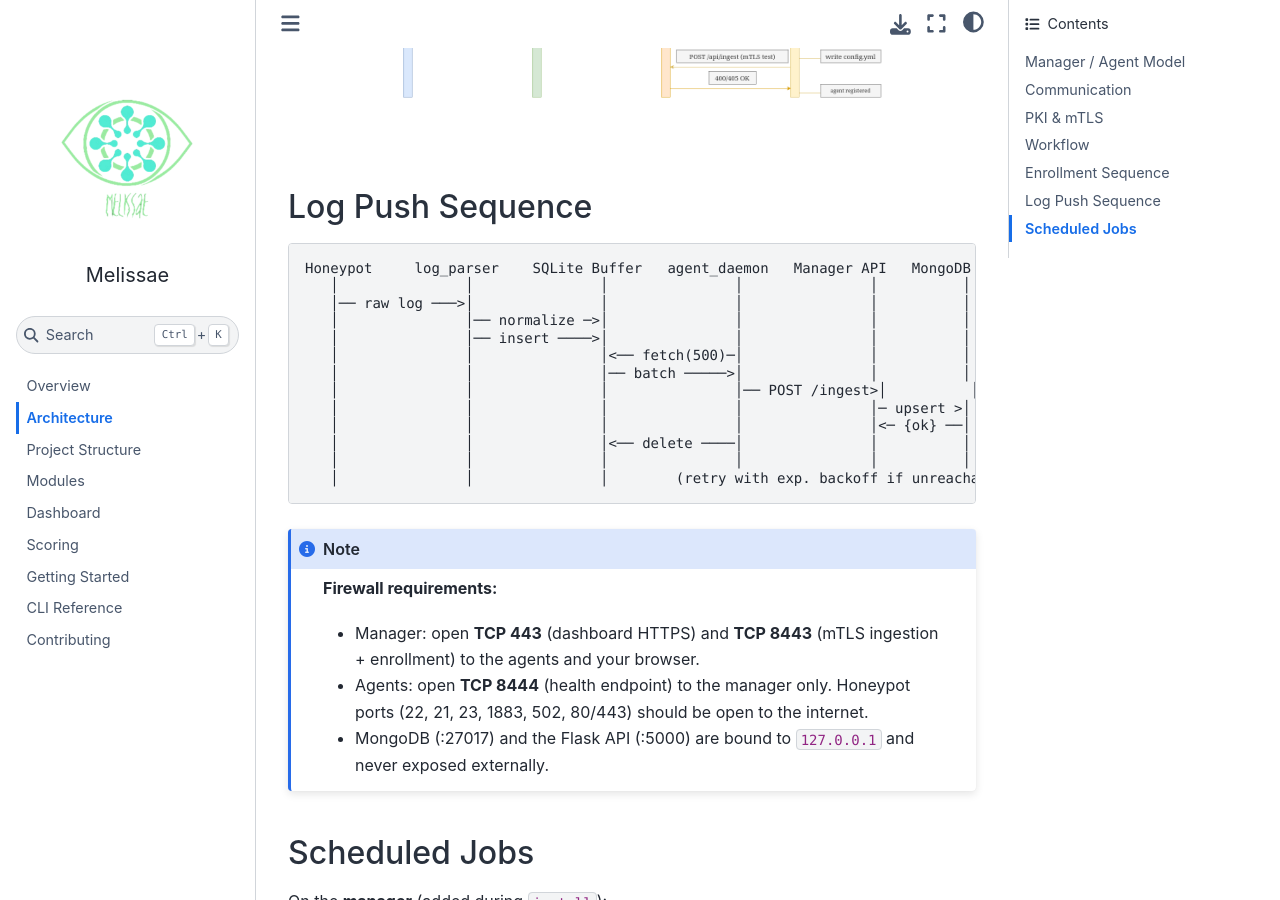
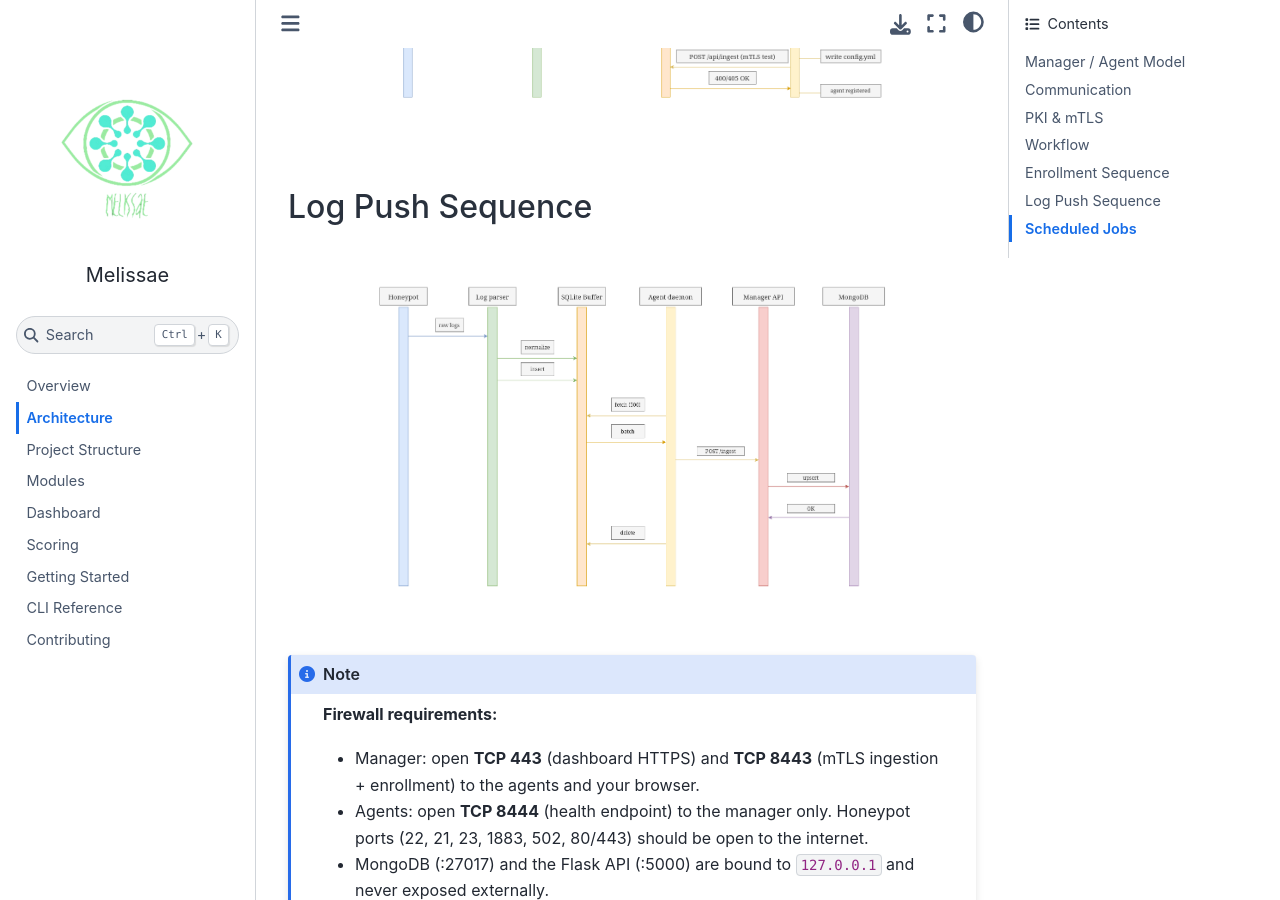
Before and after one commit to ilostmypassword/Melissae-Documentation, a Sphinx documentation site: the page built from docs/source/architecture.rst, in a window 1280 px wide and 900 px high, scrolled down 2744 px. Built offline with Sphinx 7.4.7 and the Sphinx Book theme 1.1.4, drawn with Linux system fonts in a browser that asks for light colours; pages that are not in the unit, such as notebooks, are missing from menus.

Commit message:
Replace log push sequence code block with diagram and add image file

```diff
--- a/docs/source/architecture.rst
+++ b/docs/source/architecture.rst
@@ -84,21 +84,9 @@ Enrollment Sequence
 Log Push Sequence
 -----------------
 
-.. code-block:: text
-
-    Honeypot     log_parser    SQLite Buffer   agent_daemon   Manager API   MongoDB
-       │               │               │               │               │          │
-       │── raw log ───>│               │               │               │          │
-       │               │── normalize ─>│               │               │          │
-       │               │── insert ────>│               │               │          │
-       │               │               │<── fetch(500)─│               │          │
-       │               │               │── batch ─────>│               │          │
-       │               │               │               │── POST /ingest>│          │
-       │               │               │               │               │─ upsert >│
-       │               │               │               │               │<─ {ok} ──│
-       │               │               │<── delete ────│               │          │
-       │               │               │               │               │          │
-       │               │               │        (retry with exp. backoff if unreachable)
+.. image:: log-push-sequence.png
+   :alt: Log push sequence diagram
+   :align: center
 
 .. note::
 
```
Also changed, not shown: docs/source/log-push-sequence.png (added).
